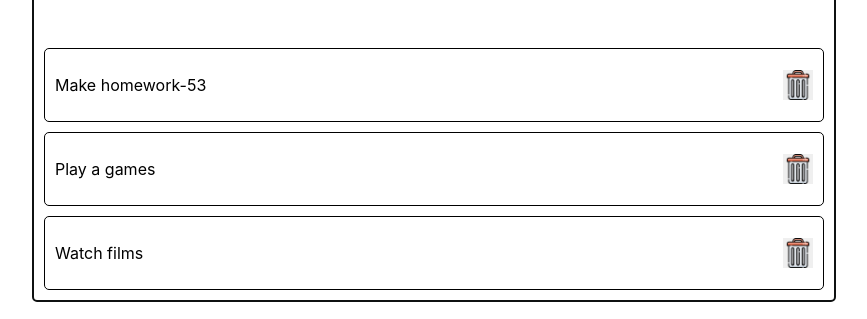
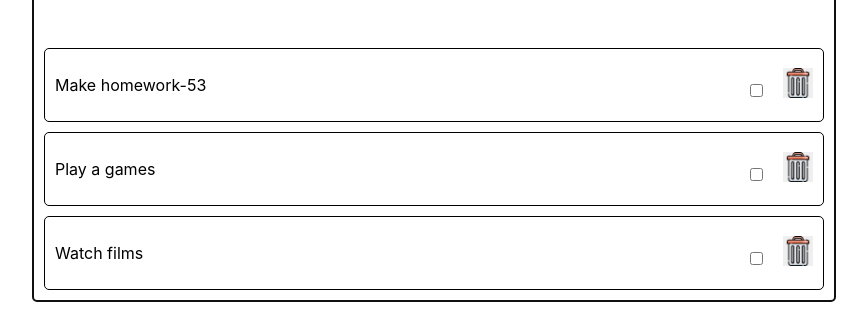
Before and after one commit to Chyngyz-Isakov/homework-53, a React (Create React App) app: page / in a window 1280 px wide. Shown: the part 174-493 px from the top of the page, without its empty margins (206-1073 px from the left). Built offline with nearby package versions, Linux system fonts and the light colour scheme.

Commit message:
add checkbox

```diff
--- a/src/App.css
+++ b/src/App.css
@@ -15,11 +15,17 @@
 .del-btn {
     width: 30px;
     height: 30px;
-    margin: auto 0;
     border: none;
     background-image: url("../images/delete.png");
     background-size: cover;
     cursor: pointer;
+}
+
+.side-wrap {
+    margin: auto 0;
+}
+.checkbox {
+    margin-right: 20px;
 }
 
 .task-wrap {
--- a/src/App.tsx
+++ b/src/App.tsx
@@ -4,12 +4,18 @@ import AddTaskForm from "./AddTaskForm/AddTaskForm";
 import Task from "./Task/Task";
 import {nanoid} from "nanoid";
 
+interface ICheckbox {
+    checked: boolean;
+    id:string;
+    text:string;
+}
+
 
 const App = () => {
-    const [tasks, setTasks] = useState([
-        {text: 'Make homework-53', id: '123'},
-        {text: 'Play a games', id: '12323'},
-        {text: 'Watch films', id: '442421'},
+    const [tasks, setTasks] = useState<ICheckbox []>([
+        {text: 'Make homework-53', checked: false, id: '123'},
+        {text: 'Play a games', checked: false, id: '12323'},
+        {text: 'Watch films', checked: false, id: '442421'},
     ]);
 
     const [currentTask, setCurrentTask] = useState('')
@@ -21,7 +27,8 @@ const App = () => {
         event.preventDefault();
         const newTask = {
             id: nanoid(),
-            text: currentTask
+            text: currentTask,
+            checked:false
         };
         setTasks([...tasks, newTask]);
     };
@@ -33,6 +40,14 @@ const App = () => {
         setTasks(taskCopy);
     };
 
+    // const [checked, setChecked] = useState(true);
+
+    const changeCheckbox = (id:string) => {
+        const taskCopy = [...tasks];
+        const index = taskCopy.findIndex(task => task.id === id);
+        taskCopy[index].checked = !taskCopy[index].checked;
+        setTasks(taskCopy);
+    }
 
     return (
         <div className="App">
@@ -45,6 +60,8 @@ const App = () => {
                     <Task text={task.text}
                           onRemoveTask={() => removeTask(task.id)}
                           key={task.id}
+                          checked={task.checked}
+                          onChange={() => changeCheckbox(task.id)}
                     />
                 ))}
             </div>
--- a/src/Task/Task.tsx
+++ b/src/Task/Task.tsx
@@ -4,14 +4,18 @@ import React from 'react';
 interface ITaskProps {
     text: string;
     onRemoveTask: React.MouseEventHandler;
+    checked: boolean | undefined;
+    onChange: React.ChangeEventHandler<HTMLInputElement>
 }
 
-
-const Task:React.FC<ITaskProps> = (props) => {
+const Task: React.FC<ITaskProps> = (props) => {
     return (
         <div className='task-wrap'>
             <p className='task'>{props.text}</p>
-            <button className='del-btn' onClick={props.onRemoveTask}></button>
+            <div className='side-wrap'>
+                <input className='checkbox' type='checkbox' checked={props.checked} onChange={props.onChange}/>
+                <button className='del-btn' onClick={props.onRemoveTask}></button>
+            </div>
         </div>
     );
 };
```
